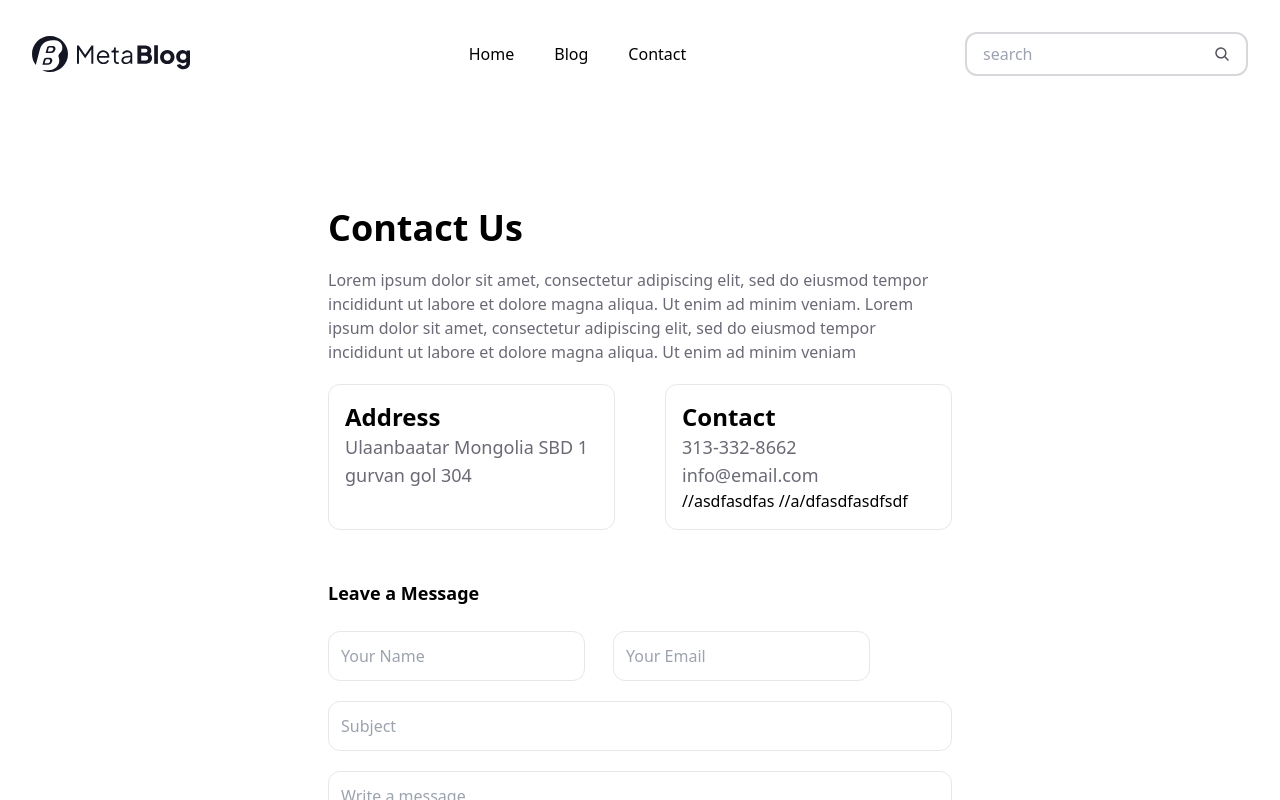
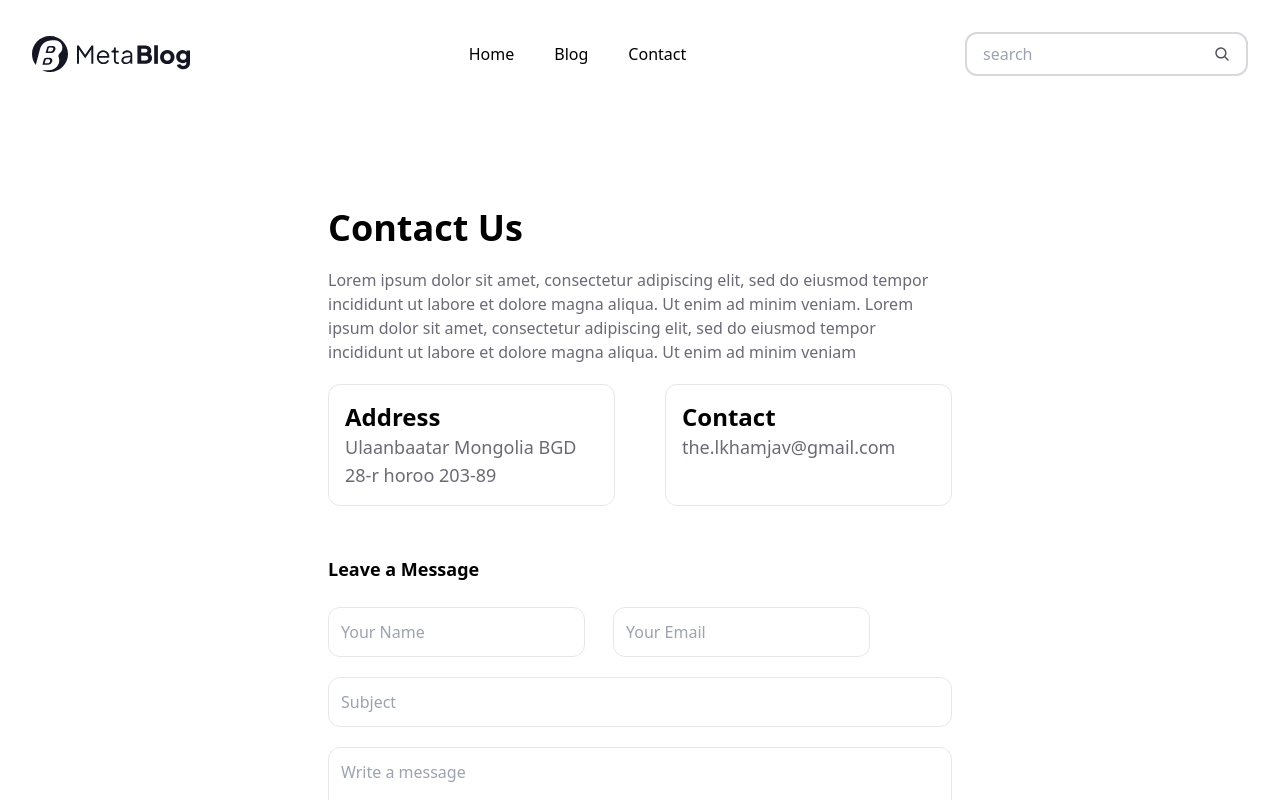
Before and after one commit to Lkhamjav-github/blogweb, a Next.js app: page /contact in a window 1280 px wide. Shown: the top 800 px of the page. Built offline with nearby package versions, Linux system fonts and the light colour scheme.

Commit message:
blogweb finished

```diff
--- a/src/components/About.jsx
+++ b/src/components/About.jsx
@@ -1,9 +1,10 @@
-import React, { useEffect, useState } from 'react'
-import Link from 'next/link'
+import React, { useEffect, useState ,useContext } from 'react'
+import { SearchContextValue } from '../../context/SearchContext'
 import { Button } from './Button'
 export const About = () => {
     const [articles, setArticles] = useState([])
     const [index, setIndex] = useState(0);
+    const { searchValue, setSearchValue } = useContext(SearchContextValue)
     useEffect(() => {
         fetch('https://dev.to/api/articles')
             .then(response => response.json())
@@ -22,12 +23,11 @@ export const About = () => {
             setIndex(index - 1);
         }
     }
+    let article = articles[index];
+    console.log(searchValue.length)
 
-
-    let article = articles[index];
-    //sadfa
     return (
-        <div className='bg-white flex justify-center items-center'>
+        <div className={`bg-white ${searchValue.length > 0 ? 'hidden'  :  'flex'} justify-center items-center`}>
             <div className='flex justify-between  w-3/4 lg:w-[1216px] flex-col'>
                 <div className='grid grid-cols-1'>
                     <div className='border rounded-xl p-4 flex  justify-between flex-col'>
--- a/src/components/Contact.jsx
+++ b/src/components/Contact.jsx
@@ -10,14 +10,12 @@ export const Contact = () => {
                 <div className='flex gap-[50px]'>
                     <div className='p-4 border rounded-xl w-[294px]'>
                         <h2 className='font-semibold text-2xl'>Address</h2>
-                        <p className='text-lg font-normal text-[#696A75]'>Ulaanbaatar Mongolia SBD 1 gurvan gol 304</p>
+                        <p className='text-lg font-normal text-[#696A75]'>Ulaanbaatar Mongolia BGD 28-r horoo 203-89</p>
                     </div>
                     <div className='p-4 border rounded-xl w-[294px]'>
                         <h2 className='font-semibold text-2xl'>Contact</h2>
-                        <p className='text-lg font-normal text-[#696A75]'>313-332-8662
-                            info@email.com</p>
-                            //asdfasdfas
-                    //a/dfasdfasdfsdf
+                        <p className='text-lg font-normal text-[#696A75]'>the.lkhamjav@gmail.com</p>
+
                     </div>
                 </div>
                 <div className='pt-[49px]'>
```
